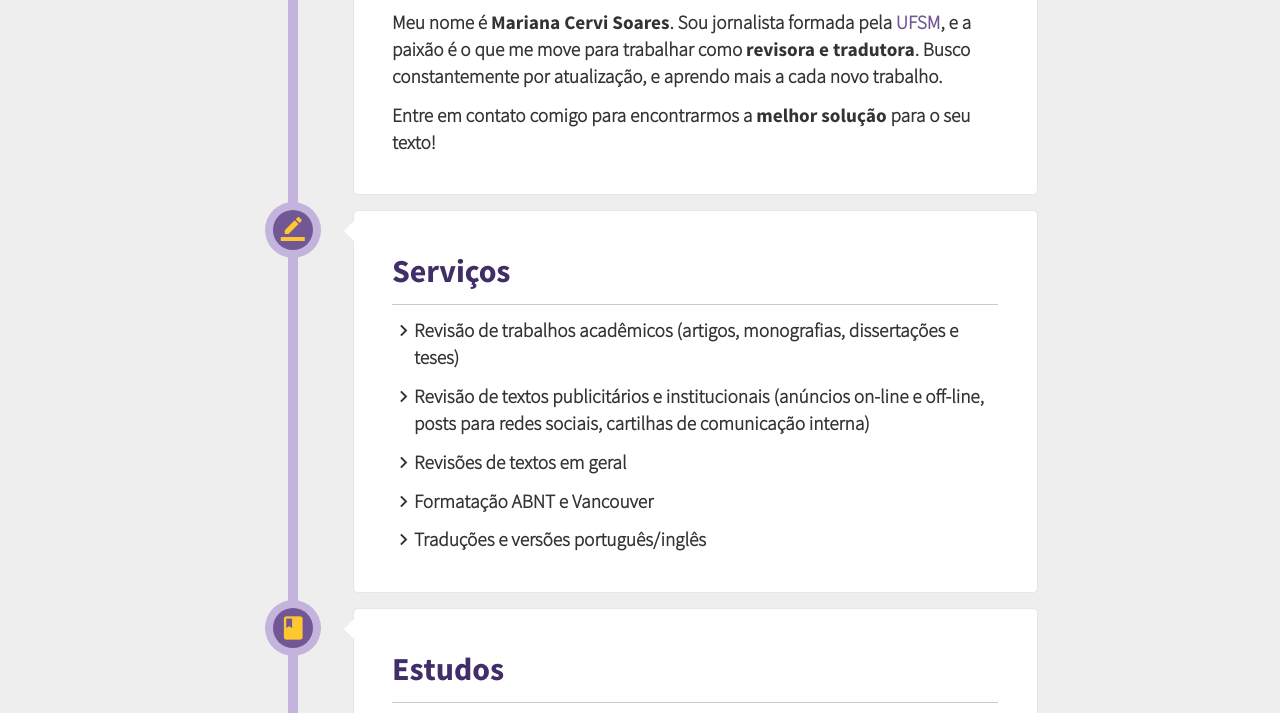
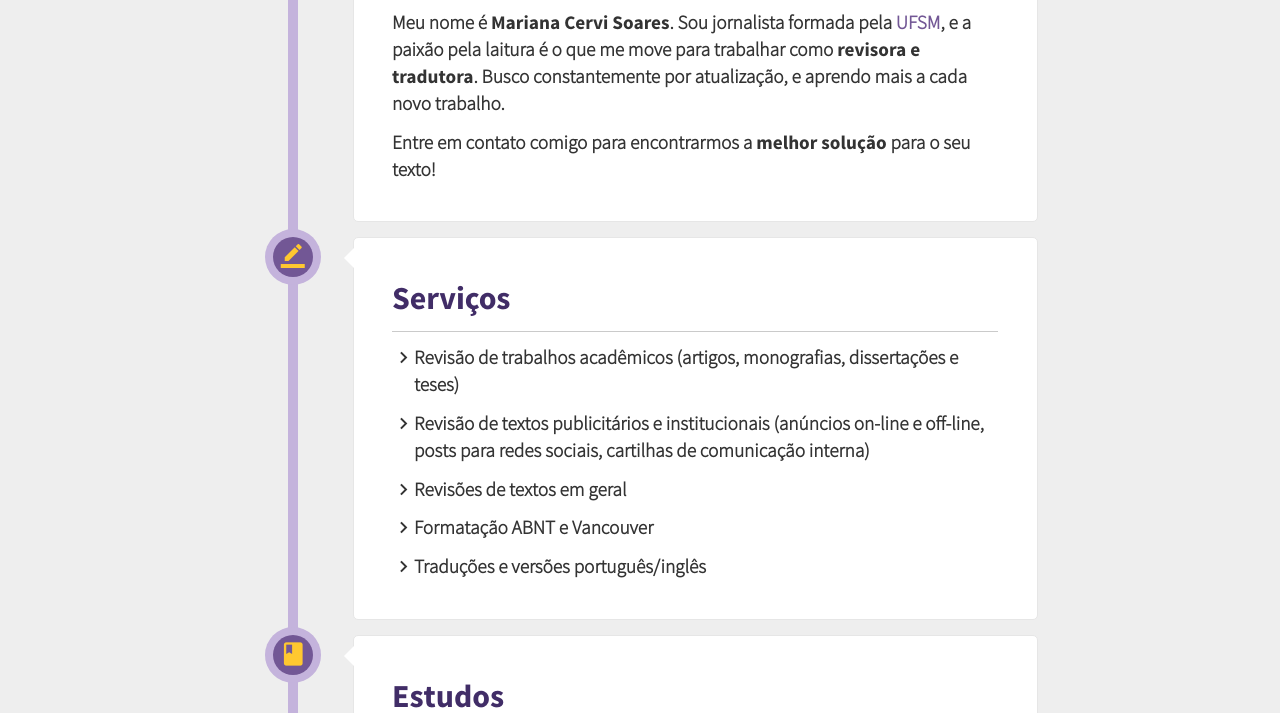
Before and after one commit to PaneladePau/mariana-revisora, a website: page index.html in a window 1280 px wide. Shown: the part 608-1321 px from the top of the page. Drawn offline with Linux system fonts and the light colour scheme; files whose address does not match are found by name.

Commit message:
correcao de texto

```diff
--- a/index.html
+++ b/index.html
@@ -71,7 +71,7 @@
 
             <h2>Olá, precisa de revisão?</h2>
 
-            <p>Meu nome é <strong>Mariana Cervi Soares</strong>. Sou jornalista formada pela <a href="http://site.ufsm.br/" target="_blank">UFSM</a>, e a paixão é o que me move para trabalhar como <strong>revisora e tradutora</strong>. Busco constantemente por atualização, e aprendo mais a cada novo trabalho.</p>
+            <p>Meu nome é <strong>Mariana Cervi Soares</strong>. Sou jornalista formada pela <a href="http://site.ufsm.br/" target="_blank">UFSM</a>, e a paixão pela laitura é o que me move para trabalhar como <strong>revisora e tradutora</strong>. Busco constantemente por atualização, e aprendo mais a cada novo trabalho.</p>
 
             <p>Entre em contato comigo para encontrarmos a <strong>melhor solução</strong> para o seu texto!</p>
 
```
